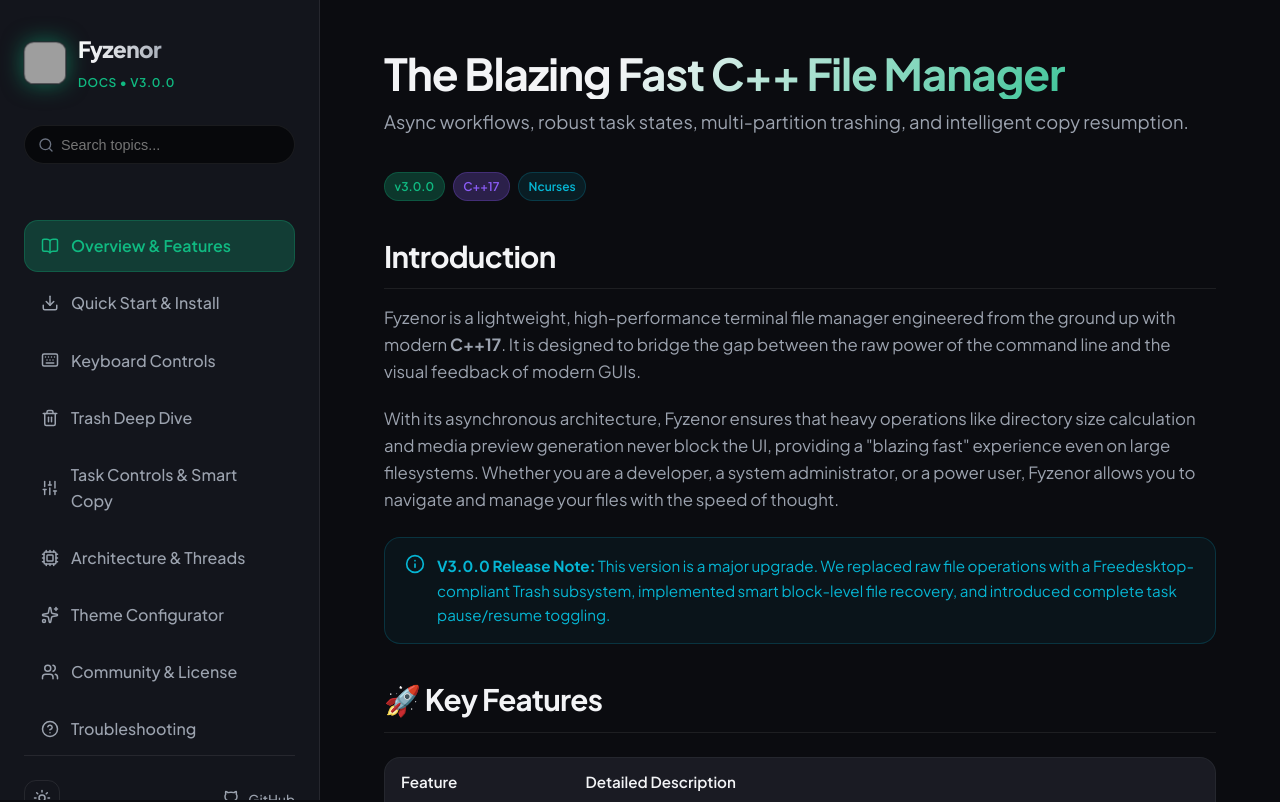
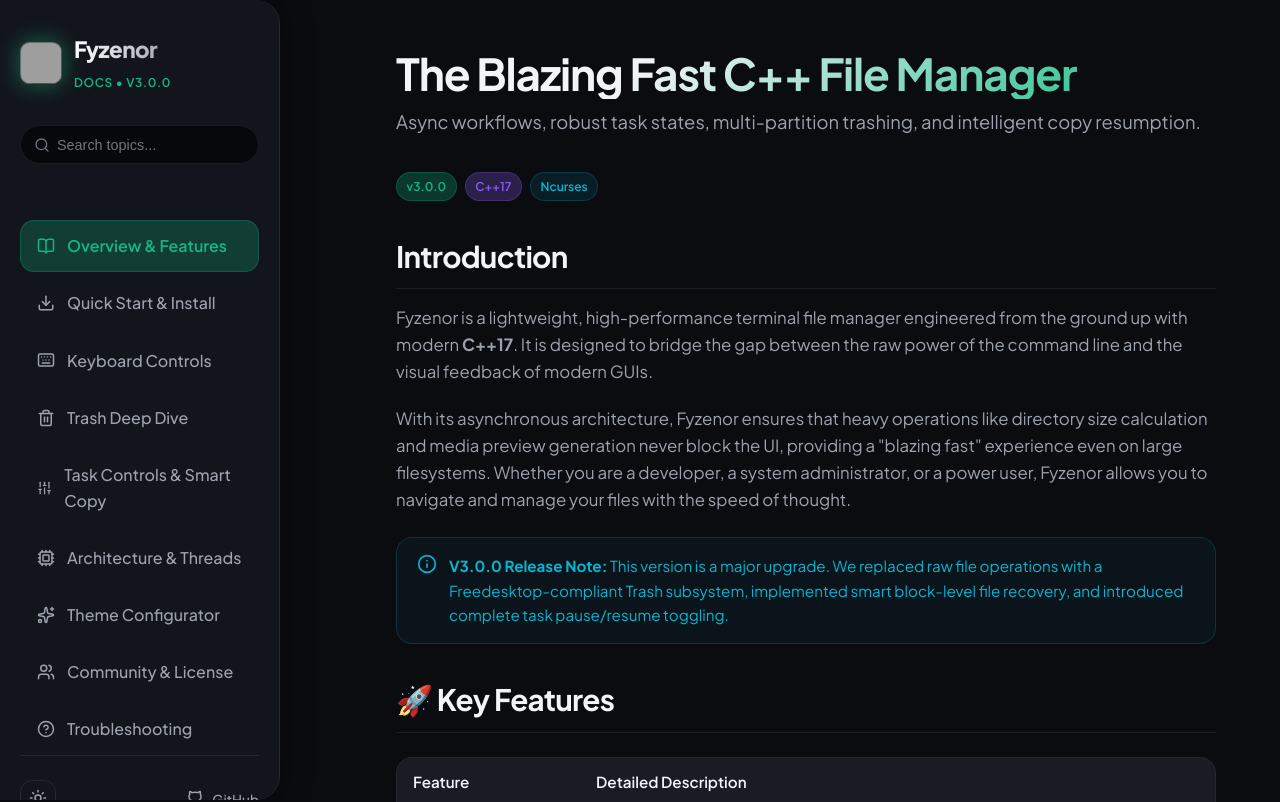
Before and after one commit to Bimbok/fyzenor-docs, a React (Vite) app: page / in a window 1280 px wide. Shown: the top 802 px of the page. Built offline with nearby package versions, Linux system fonts and the light colour scheme; grey boxes are pictures that could not be loaded; a small style sheet from the web is missing.

Commit message:
style: Float desktop sidebar as a rounded glass card container with clean mobile resets

```diff
--- a/src/index.css
+++ b/src/index.css
@@ -141,25 +141,27 @@ body {
 
 /* Sidebar Styling */
 .sidebar {
-  width: 320px;
+  width: 300px;
   background-color: var(--bg-sidebar);
-  border-right: 1px solid var(--border-color);
-  padding: 2rem 1.5rem;
+  border: 1px solid var(--border-color);
+  border-radius: 24px;
+  padding: 2rem 1.25rem;
   display: flex;
   flex-direction: column;
   position: fixed;
-  top: 0;
-  bottom: 0;
-  left: 0;
+  top: 1rem;
+  bottom: 1rem;
+  left: 1rem;
   z-index: 50;
   overflow-y: auto;
-  transition: width 0.3s cubic-bezier(0.16, 1, 0.3, 1);
+  box-shadow: var(--shadow-premium), 0 8px 32px rgba(0, 0, 0, 0.25);
+  transition: all 0.3s cubic-bezier(0.16, 1, 0.3, 1);
 }
 
 /* Main Content Area */
 .main-content {
   flex-grow: 1;
-  margin-left: 320px;
+  margin-left: 332px;
   padding: 3rem 4rem;
   max-width: 1600px;
   overflow-y: auto;
@@ -169,17 +171,27 @@ body {
 
 @media (max-width: 1150px) {
   .sidebar {
+    position: fixed;
+    top: 0;
+    bottom: 0;
+    left: 0;
+    width: 280px;
+    border-radius: 0;
+    border-top-right-radius: 24px;
+    border-bottom-right-radius: 24px;
+    border-left: none;
+    border-top: none;
+    border-bottom: none;
     transform: translateX(-100%);
     transition: transform 0.3s cubic-bezier(0.16, 1, 0.3, 1);
-    border-top-right-radius: 24px;
-    border-bottom-right-radius: 24px;
+    box-shadow: 0 0 30px rgba(0, 0, 0, 0.5);
   }
   .sidebar.open {
     transform: translateX(0);
   }
   .main-content {
     margin-left: 0;
-    padding: 2rem 1.5rem;
+    padding: 6.25rem 1.25rem 2rem;
   }
 }
 
```
